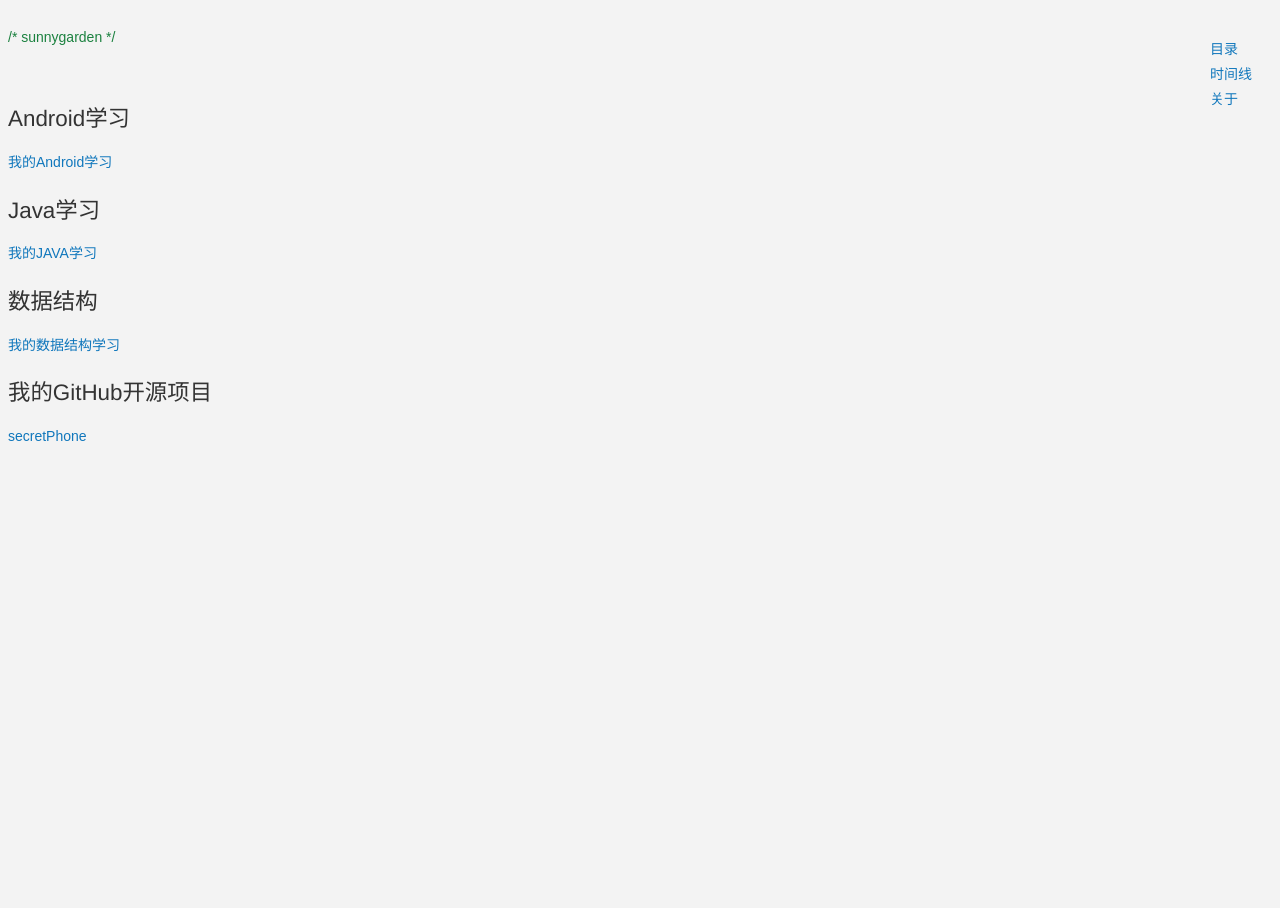
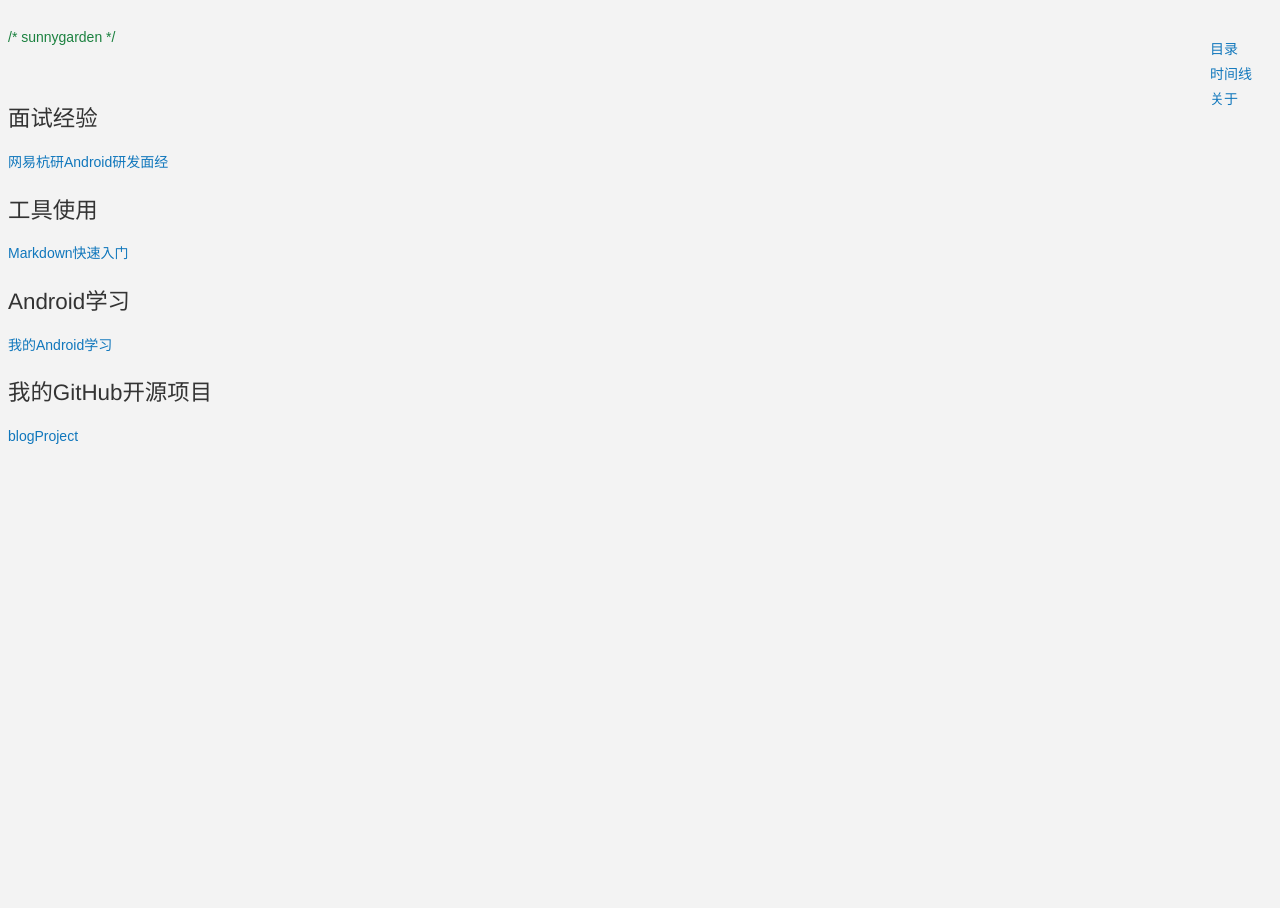
Before and after one commit to sunnygarden/sunnygarden.github.io, a Jekyll site: the page built from index.md, in a window 1280 px wide. Built offline with Jekyll 4.4.1, drawn with Linux system fonts in a browser that asks for light colours; nearby versions of some CDN libraries; comment, search, counter and statistics services are not loaded; a style sheet for code colours, icons or effects is not loaded.

Commit message:
modify title

```diff
--- a/index.md
+++ b/index.md
@@ -7,21 +7,21 @@ categories: [Android]
 ---
 {% include codepiano/setup %}
 
+## 面试经验
+
+[网易杭研Android研发面经](http://sunnygarden.top/interview/2016/09/16/get-started-find-job/)
+
+## 工具使用
+
+[Markdown快速入门](http://sunnygarden.top/utils/2016/09/17/get-started-useful-utils-1/)
+
 ## Android学习
 
 [我的Android学习](http://sunnygarden.top/other/2016/01/21/get-started-android-1/)
 
-## Java学习
-
-[我的JAVA学习](http://sunnygarden.top/other/2016/02/11/get-started-java-1/)
-
-## 数据结构
-
-[我的数据结构学习](http://sunnygarden.top/other/2016/01/21/get-started-base-subject/)
-
 ## 我的GitHub开源项目
 
-[secretPhone](https://github.com/sunnygarden/secretPhone)
+[blogProject](https://github.com/sunnygarden/sunnygarden.github.io.git)
 
 <br />
 
```
